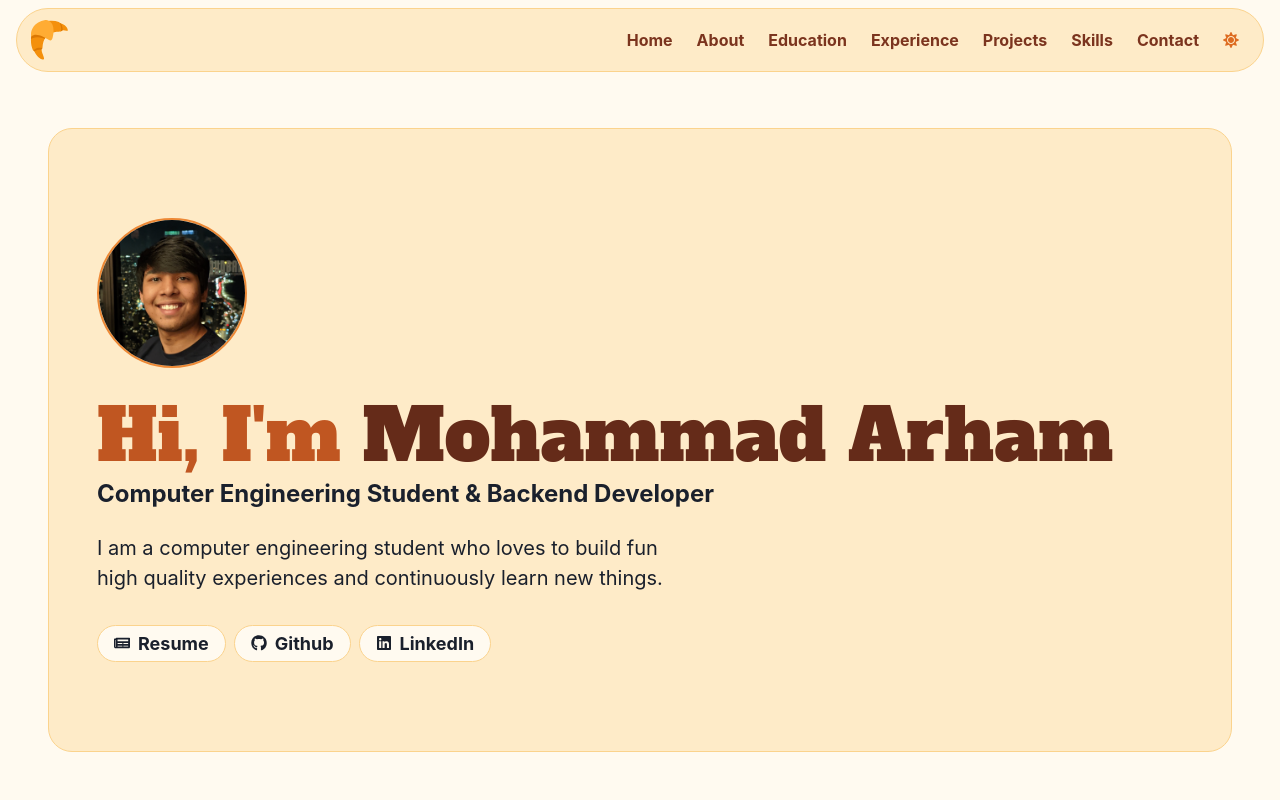
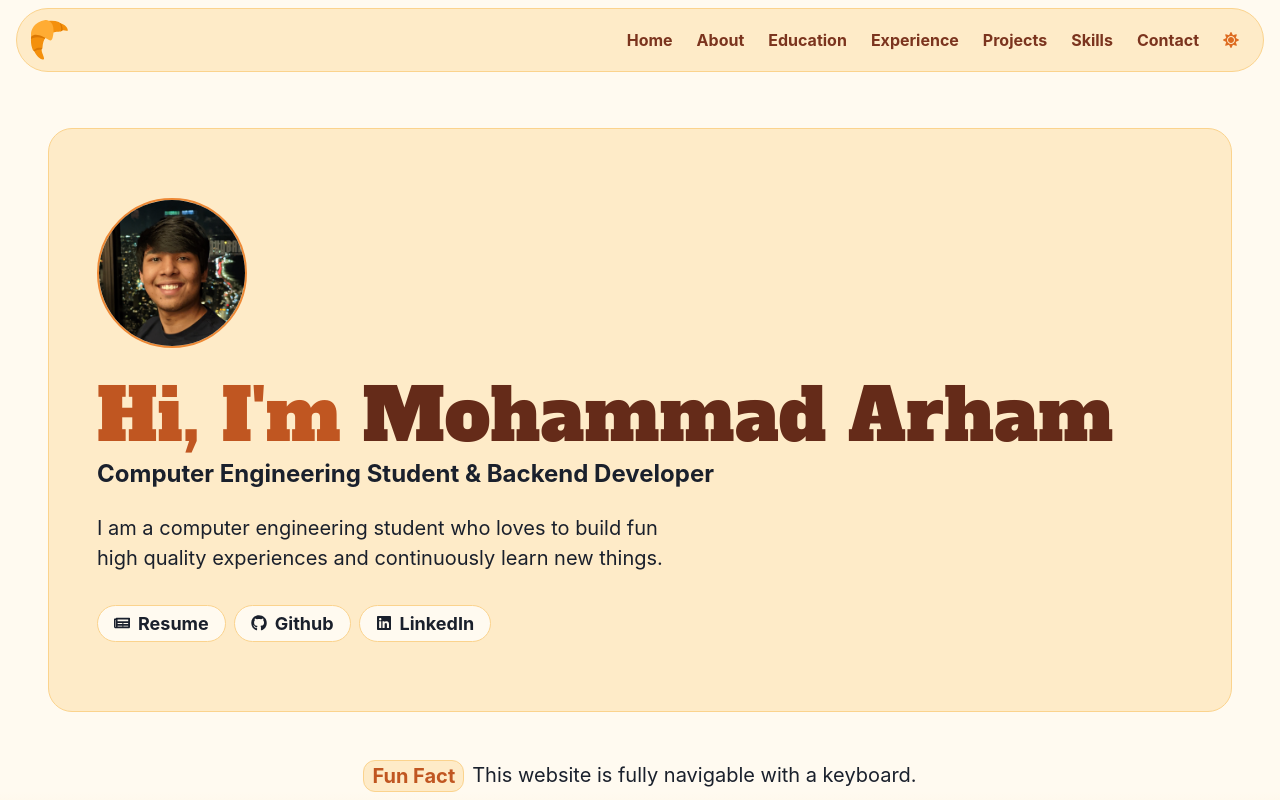
Before and after one commit to arhammusheer/croissant.one, a React (Vite) app: page / in a window 1280 px wide. Shown: the top 800 px of the page. Built offline with nearby package versions, Linux system fonts and the light colour scheme; a web font is replaced by a local one.

Commit message:
Animated fun fact

```diff
--- a/src/pages/Home/Home.tsx
+++ b/src/pages/Home/Home.tsx
@@ -1,6 +1,7 @@
 import { Box, useColorModeValue } from "@chakra-ui/react";
 import { lazy, Suspense } from "react";
 import { Loader } from "../loading/Loader";
+import FunFact from "./components/FunFact";
 
 // Lazy Import
 const Navbar = lazy(() => import("../common/Navbar"));
@@ -22,6 +23,7 @@ export const Home = () => {
       >
         <Navbar />
         <Hero />
+        <FunFact />
         <About />
         <Education />
         <Experience />
--- /dev/null
+++ b/src/pages/Home/components/FunFact.tsx
@@ -0,0 +1,44 @@
+import { Container, Stack, Text, useColorModeValue } from "@chakra-ui/react";
+import { motion } from "framer-motion";
+import { useEffect, useState } from "react";
+
+const facts = [
+  "This website is fully navigable with a keyboard.",
+  "I also build PCBs and make hardware projects.",
+];
+
+const FunFact: React.FC = () => {
+  const [currentFact, setCurrentFact] = useState(0);
+
+  useEffect(() => {
+    const interval = setInterval(() => {
+      setCurrentFact((prevFact) => (prevFact + 1) % facts.length);
+    }, 1000);
+
+    return () => clearInterval(interval);
+  }, []);
+
+  return (
+    <Container maxW={"container.xl"} centerContent>
+      <Stack direction={"row"} wrap={"wrap"}>
+        <Text
+          fontSize={"xl"}
+          color={useColorModeValue("brand.600", "brand.300")}
+					fontWeight={"bold"}
+					bg={useColorModeValue("brand.100", "brand.900")}
+					borderRadius={"xl"}
+					px={2}
+					border={"1px"}
+					borderColor={useColorModeValue("brand.200", "brand.600")}
+        >
+          Fun Fact
+        </Text>
+        <Text fontSize={"xl"} maxW={"600px"} as={motion.text}>
+          {facts[currentFact]}
+        </Text>
+      </Stack>
+    </Container>
+  );
+};
+
+export default FunFact;
--- a/src/pages/Home/components/Hero.tsx
+++ b/src/pages/Home/components/Hero.tsx
@@ -24,8 +24,8 @@ export const Hero = () => {
     <Stack
       id={"home"}
       w={"full"}
-      minH={"90vh"}
-      height={{ base: "100%", md: "90vh" }}
+      minH={"85vh"}
+      height={{ base: "100%", md: "85vh" }}
       spacing={0}
       justifyContent={"center"}
       alignItems={"center"}
--- a/src/pages/common/Navbar.tsx
+++ b/src/pages/common/Navbar.tsx
@@ -179,7 +179,7 @@ const handleKeyDown = (e: React.KeyboardEvent, href: string, name: string) => {
   if (e.key === "Enter" || e.key === " ") {
     e.preventDefault();
     document.getElementById(href)?.scrollIntoView({ behavior: "smooth" });
-    document.getElementById(href)?.focus();
+    document.getElementById(href)?.focus({ preventScroll: false });
     trackClick(name, "Keyboard");
   }
 };
```
